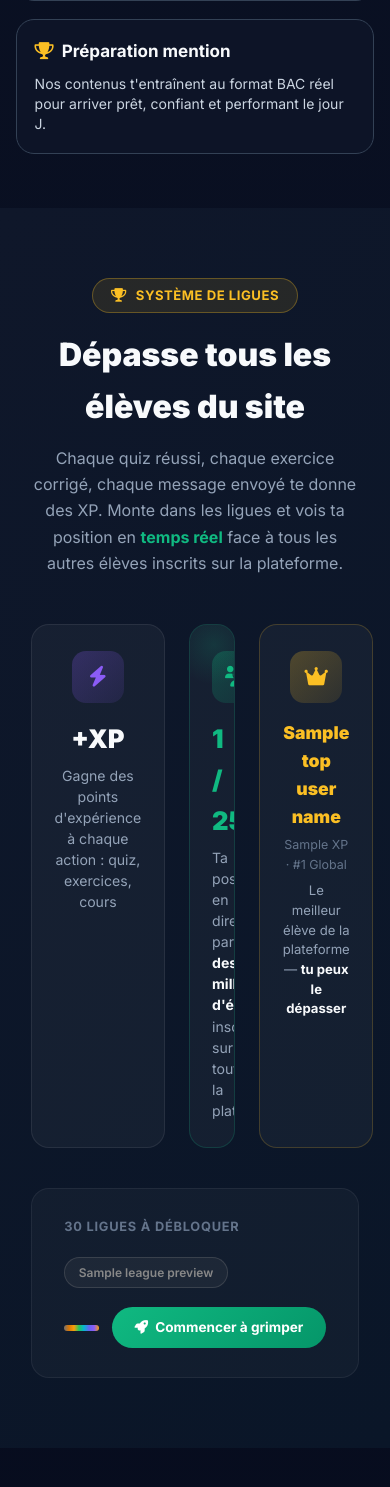
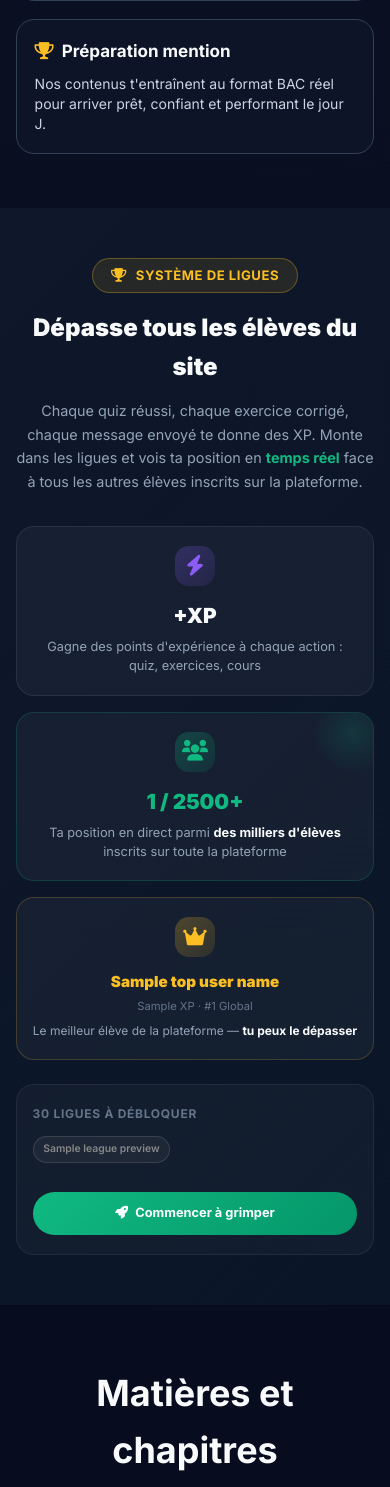
Before and after one commit to Lionel6667/outoubon, a Django app: template templates/landing.html in a window 390 px wide. Shown: the part 3130-4617 px from the top of the page. Run offline with Django 4.2, Linux system fonts and the light colour scheme; the template is opened without the code that fills it: most values are stand-ins (such as "Sample title", 1, 10 or a date in 2020).

Commit message:
Enhance mobile responsiveness and font sizes
Added responsive styles for mobile layout and adjusted font sizes for better readability.

```diff
--- a/templates/landing.html
+++ b/templates/landing.html
@@ -5,6 +5,7 @@
 <meta charset="UTF-8">
 <meta name="viewport" content="width=device-width, initial-scale=1.0">
 <title>OU TOU BON - Réussis ton BAC avec l'IA</title>
+<link rel="icon" type="image/png" href="{% static 'img/logo.png' %}">
 <link rel="stylesheet" href="{% static 'css/bac_landing.css' %}">
 <link href="https://fonts.googleapis.com/css2?family=Inter:wght@300;400;500;600;700;800;900&display=swap" rel="stylesheet">
 <link rel="stylesheet" href="https://cdnjs.cloudflare.com/ajax/libs/font-awesome/6.0.0/css/all.min.css">
@@ -390,6 +391,90 @@
   .earnings-calc { font-size: 15px; }
   .earnings-calc strong { font-size: 18px; }
   .earnings-tip { font-size: 11.5px; }
+
+  /* Responsive pour la section SYSTÈME DE LIGUES */
+  section[style*="background:linear-gradient"] { padding: 50px 4% !important; }
+  section[style*="background:linear-gradient"] > div > div[style*="text-align:center"] { margin-bottom: 2rem !important; }
+  section[style*="background:linear-gradient"] h2 { font-size: 1.5rem !important; }
+  section[style*="background:linear-gradient"] p { font-size: 0.9rem !important; }
+
+  /* Grid des 3 cartes en une seule colonne sur mobile */
+  section[style*="background:linear-gradient"] > div > div[style*="display:grid"] {
+    grid-template-columns: 1fr !important;
+    gap: 1rem !important;
+    margin-bottom: 1.5rem !important;
+  }
+
+  /* Taille des cartes sur mobile */
+  section[style*="background:linear-gradient"] > div > div[style*="display:grid"] > div {
+    padding: 1.2rem 1rem !important;
+  }
+
+  /* Icônes plus petites sur mobile */
+  section[style*="background:linear-gradient"] > div > div[style*="display:grid"] > div > div[style*="width:52px"] {
+    width: 40px !important;
+    height: 40px !important;
+    margin-bottom: 0.8rem !important;
+  }
+
+  /* Textes plus petits sur mobile */
+  section[style*="background:linear-gradient"] > div > div[style*="display:grid"] > div > div[style*="font-size:1.6rem"] {
+    font-size: 1.3rem !important;
+  }
+
+  section[style*="background:linear-gradient"] > div > div[style*="display:grid"] > div > div[style*="font-size:1.1rem"] {
+    font-size: 0.95rem !important;
+  }
+
+  section[style*="background:linear-gradient"] > div > div[style*="display:grid"] > div > div[style*="font-size:.88rem"] {
+    font-size: 0.8rem !important;
+  }
+
+  section[style*="background:linear-gradient"] > div > div[style*="display:grid"] > div > div[style*="font-size:.78rem"] {
+    font-size: 0.7rem !important;
+  }
+
+  section[style*="background:linear-gradient"] > div > div[style*="display:grid"] > div > div[style*="font-size:.82rem"] {
+    font-size: 0.75rem !important;
+  }
+
+  /* Section des ligues */
+  section[style*="background:linear-gradient"] > div > div[style*="background:rgba"] {
+    padding: 1.2rem 1rem !important;
+  }
+
+  section[style*="background:linear-gradient"] > div > div[style*="background:rgba"] > div[style*="font-size:.8rem"] {
+    font-size: 0.75rem !important;
+    margin-bottom: 0.8rem !important;
+  }
+
+  /* Tags des ligues */
+  section[style*="background:linear-gradient"] > div > div[style*="background:rgba"] > div[style*="display:flex"] {
+    gap: 0.4rem !important;
+  }
+
+  section[style*="background:linear-gradient"] > div > div[style*="background:rgba"] > div[style*="display:flex"] span {
+    font-size: 0.65rem !important;
+    padding: 0.25rem 0.6rem !important;
+  }
+
+  /* Bouton et barre de progression */
+  section[style*="background:linear-gradient"] > div > div[style*="background:rgba"] > div[style*="margin-top:1.2rem"] {
+    flex-direction: column !important;
+    gap: 1rem !important;
+    margin-top: 0.8rem !important;
+  }
+
+  section[style*="background:linear-gradient"] > div > div[style*="background:rgba"] > div[style*="margin-top:1.2rem"] a {
+    width: 100% !important;
+    justify-content: center !important;
+    font-size: 0.8rem !important;
+    padding: 0.7rem 1rem !important;
+  }
+
+  section[style*="background:linear-gradient"] > div > div[style*="background:rgba"] > div[style*="margin-top:1.2rem"] > div[style*="height:6px"] {
+    width: 100% !important;
+  }
 }
 
 .hero-left {
@@ -511,7 +596,6 @@
 
 <header class="navbar">
   <a href="{% url 'landing' %}" class="logo" style="text-decoration:none;">
-    <i class="fas fa-graduation-cap"></i>
     OU TOU BON
   </a>
   <nav>
@@ -566,7 +650,7 @@
   </div>
   <div class="stats-grid">
     <div class="stat-card"><div class="stat-header"><span>CHAT IA STRATÈGE</span><i class="fas fa-robot"></i></div><div class="stat-number">24/7</div><div class="stat-growth positive"><i class="fas fa-check"></i><span>Comme un répétiteur privé, à toute heure</span></div></div>
-    <div class="stat-card"><div class="stat-header"><span>EXAMEN BLANC PRO</span><i class="fas fa-scroll"></i></div><div class="stat-number">Réel</div><div class="stat-growth positive"><i class="fas fa-check"></i><span>Simulation complète + correction IA détaillée sur 20</span></div></div>
+    <div class="stat-card"><div class="stat-header"><span>EXAMEN BLANC PRO</span><i class="fas fa-scroll"></i></div><div class="stat-number">Réel</div><div class="stat-growth positive"><i class="fas fa-check"></i><span>Simulation complète + correction IA détaillée sur 100</span></div></div>
     <div class="stat-card"><div class="stat-header"><span>COURS + QUIZ + EXOS</span><i class="fas fa-bolt"></i></div><div class="stat-number">Intégré</div><div class="stat-growth positive"><i class="fas fa-check"></i><span>Tu apprends, tu testes, tu corriges, tu progresses</span></div></div>
   </div>
 </section>
```
